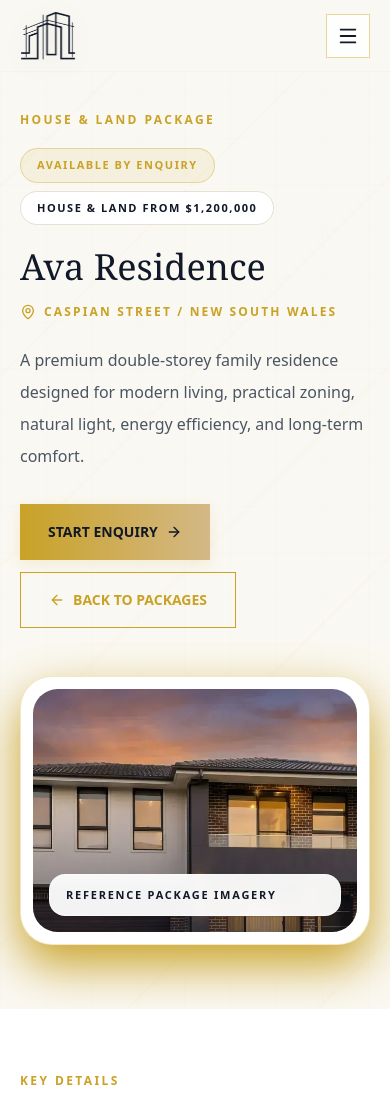
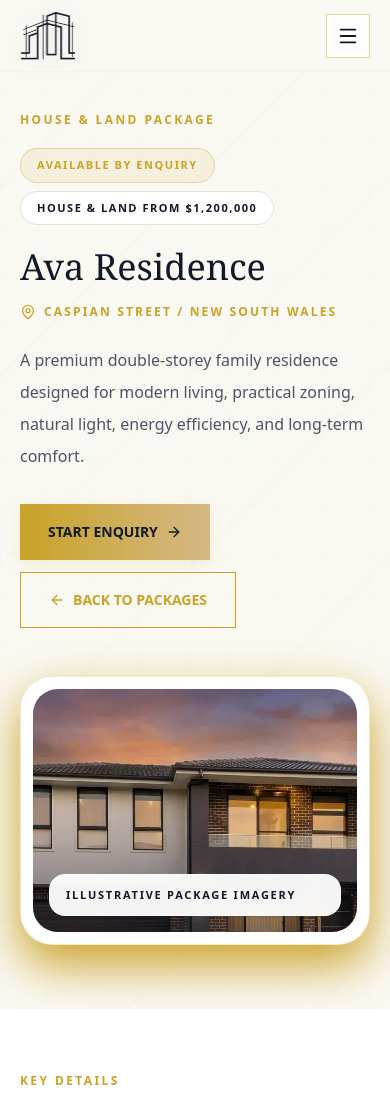
Before and after one commit to abubakerasif202/decent-development, a React (Vite) app: page /house-and-land-packages/ava-residence/ in a window 390 px wide. Shown: the top 1109 px of the page. Built offline with nearby package versions, Linux system fonts and the light colour scheme.

Commit message:
Restore house and land route handling

```diff
--- a/src/pages/HomePage.jsx
+++ b/src/pages/HomePage.jsx
@@ -1,5 +1,6 @@
 import About from '../components/About.jsx'
 import Hero from '../components/Hero.jsx'
+import HouseAndLandPreview from '../components/HouseAndLandPreview.jsx'
 import IndustryMemberships from '../components/IndustryMemberships.jsx'
 import Services from '../components/Services.jsx'
 import TrustAndFaq from '../components/TrustAndFaq.jsx'
@@ -66,6 +67,7 @@ export default function HomePage({ company }) {
       <Hero company={company} />
       <About />
       <Services />
+      <HouseAndLandPreview />
       <IndustryMemberships />
       <TrustAndFaq company={company} />
     </>
--- a/src/pages/HouseLandPackageDetailPage.jsx
+++ b/src/pages/HouseLandPackageDetailPage.jsx
@@ -213,7 +213,7 @@ export default function HouseLandPackageDetailPage() {
                 fetchPriority="high"
               />
               <div className="absolute inset-0 bg-gradient-to-t from-brand-charcoal/45 via-transparent to-transparent" aria-hidden="true" />
-              <div className="absolute bottom-4 left-4 right-4 rounded-2xl border border-white/40 bg-white/95 px-4 py-3 text-[11px] font-bold uppercase tracking-[0.16em] text-brand-charcoal shadow-sm backdrop-blur sm:bottom-5 sm:left-5 sm:right-auto">Reference package imagery</div>
+              <div className="absolute bottom-4 left-4 right-4 rounded-2xl border border-white/40 bg-white/95 px-4 py-3 text-[11px] font-bold uppercase tracking-[0.16em] text-brand-charcoal shadow-sm backdrop-blur sm:bottom-5 sm:left-5 sm:right-auto">Illustrative package imagery</div>
             </div>
           </motion.div>
         </div>
```
Also changed, not shown: vercel.json.
